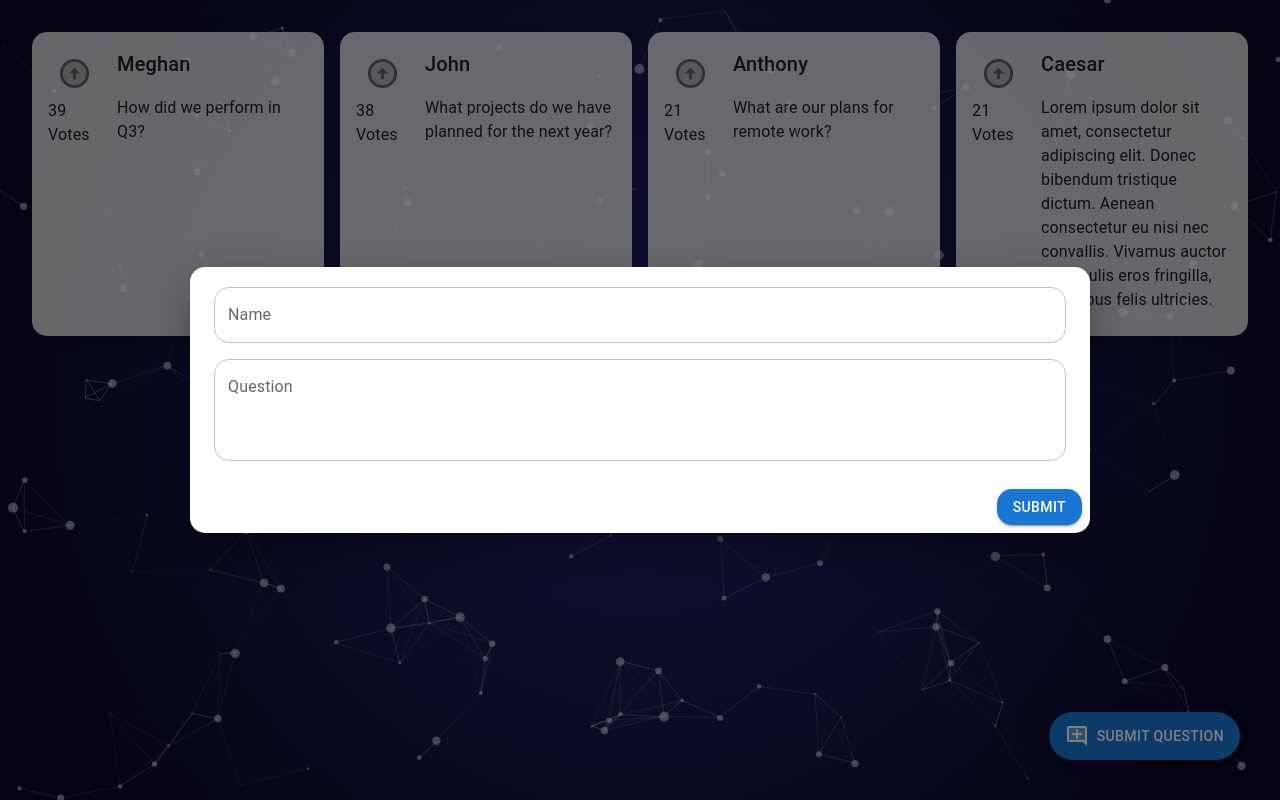
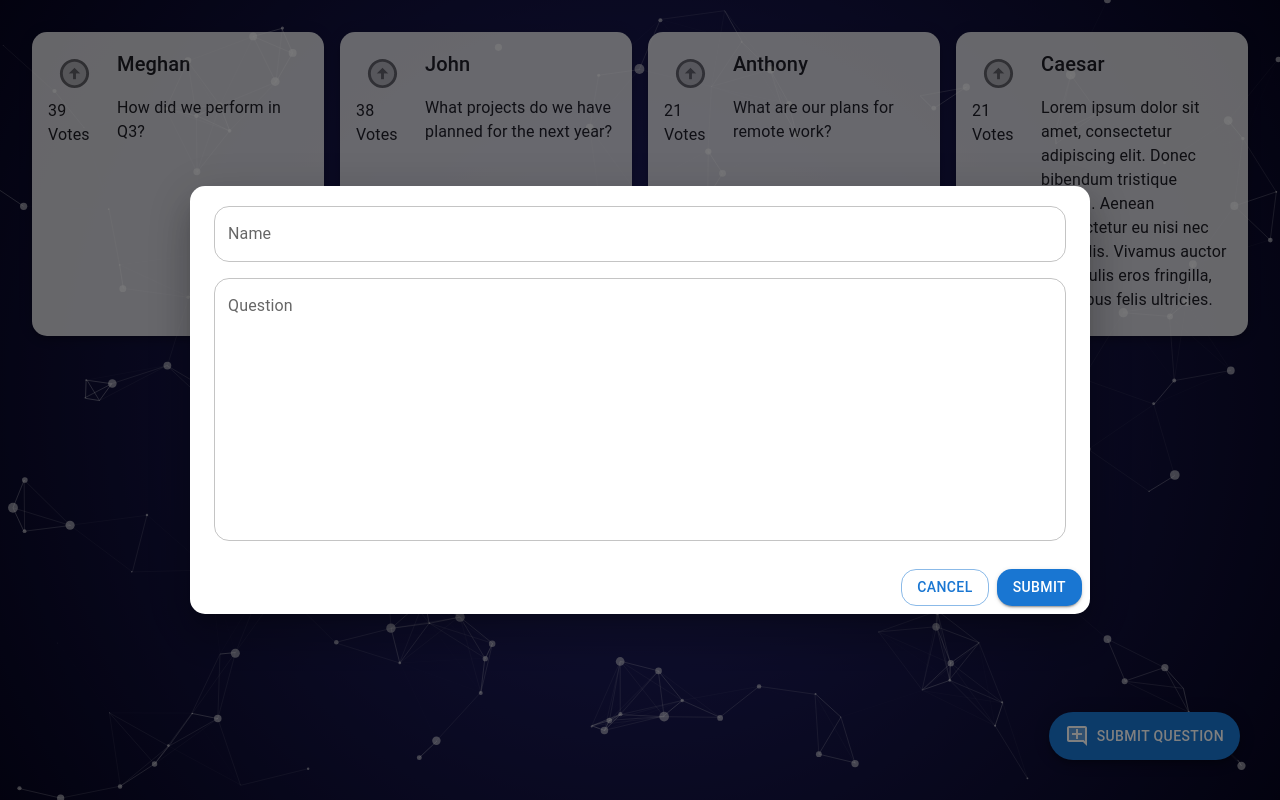
Before and after one commit to markibanez/hikari-qna, a Next.js app: page / in a window 1280 px wide. Both pictures are taken after a click on the button "SUBMIT QUESTION". Built offline with nearby package versions, Linux system fonts and the light colour scheme.

Commit message:
Implemented submit questions

```diff
--- a/components/submit-question.js
+++ b/components/submit-question.js
@@ -1,10 +1,17 @@
-import { Box, Button, Card, Dialog, DialogActions, DialogContent, DialogTitle, Stack, TextField } from '@mui/material';
+import { Button, Card, Dialog, DialogActions, DialogContent, DialogTitle, Stack, TextField } from '@mui/material';
+import LoadingButton from '@mui/lab/LoadingButton';
+
+
 import { forwardRef, useImperativeHandle, useState } from 'react';
+import { useSnackbar } from 'notistack';
 
 const SubmitQuestion = (props, ref) => {
     const [open, setOpen] = useState(false);
+    const [saving, setSaving] = useState(false);
     const [name, setName] = useState('');
     const [question, setQuestion] = useState('');
+
+    const { enqueueSnackbar } = useSnackbar();
 
     useImperativeHandle(ref, () => ({
         showModal() {
@@ -17,7 +24,33 @@ const SubmitQuestion = (props, ref) => {
     };
 
     const submitQuestion = async () => {
-        alert(`Hello ${name}, you asked the following question: "${question}"`);
+        if (!name) {
+            enqueueSnackbar('Please enter your name', { variant: 'error' });
+            return;
+        }
+
+        if (!question) {
+            enqueueSnackbar('Please enter your question', { variant: 'error' });
+            return;
+        }
+
+        setSaving(true);
+        try {
+            const url = `/api/submit-question?uid=${localStorage.getItem('uid')}&name=${name}&question=${question}`;
+            const response = await fetch(url);
+
+            if (response.status === 200) {
+                enqueueSnackbar('Question submitted', { variant: 'success' });
+                setQuestion('');
+                setOpen(false);
+            } else {
+                enqueueSnackbar('Your question could not be submitted', { variant: 'error' });
+            }
+        } catch (err) {
+            enqueueSnackbar('Your question could not be submitted', { variant: 'error' });
+        } finally {
+            setSaving(false);
+        }
     };
 
     return (
@@ -37,14 +70,17 @@ const SubmitQuestion = (props, ref) => {
                             value={question}
                             onChange={(e) => setQuestion(e.target.value)}
                             multiline
-                            rows={3}
+                            rows={10}
                         />
                     </Stack>
                 </DialogContent>
                 <DialogActions>
-                    <Button color="primary" variant="contained" onClick={handleClose}>
+                    <Button color="primary" variant="outlined" onClick={submitQuestion}>
+                        Cancel
+                    </Button>
+                    <LoadingButton color="primary" variant="contained" loading={saving} onClick={submitQuestion}>
                         Submit
-                    </Button>
+                    </LoadingButton>
                 </DialogActions>
             </Dialog>
         </>
--- a/package.json
+++ b/package.json
@@ -12,9 +12,11 @@
     "@emotion/react": "^11.8.1",
     "@emotion/styled": "^11.8.1",
     "@mui/icons-material": "^5.4.4",
+    "@mui/lab": "^5.0.0-alpha.71",
     "@mui/material": "^5.4.4",
     "mongodb": "^4.4.1",
     "next": "12.1.0",
+    "notistack": "^2.0.3",
     "react": "17.0.2",
     "react-dom": "17.0.2",
     "shortid": "^2.2.16"
--- a/pages/_app.js
+++ b/pages/_app.js
@@ -1,4 +1,6 @@
 import { ThemeProvider, createTheme } from '@mui/material/styles';
+import { SnackbarProvider } from 'notistack';
+
 import '../styles/globals.css';
 
 const theme = createTheme({
@@ -29,7 +31,9 @@ const theme = createTheme({
 function MyApp({ Component, pageProps }) {
     return (
         <ThemeProvider theme={theme}>
-            <Component {...pageProps} />
+            <SnackbarProvider preventDuplicate>
+                <Component {...pageProps} />
+            </SnackbarProvider>
         </ThemeProvider>
     );
 }
--- a/pages/api/submit-question.js
+++ b/pages/api/submit-question.js
@@ -17,7 +17,8 @@ const handler = async (req, res) => {
     }
 
     const db = await getDB();
-    await db.collection('questions').insertOne({ uid, name, question });
+    const votes = 0;
+    await db.collection('questions').insertOne({ uid, name, question, votes });
     res.status(200).json('question-saved');
 }
 
```
Also changed, not shown: 1 other file (tests, documents, lock files or other folders).
